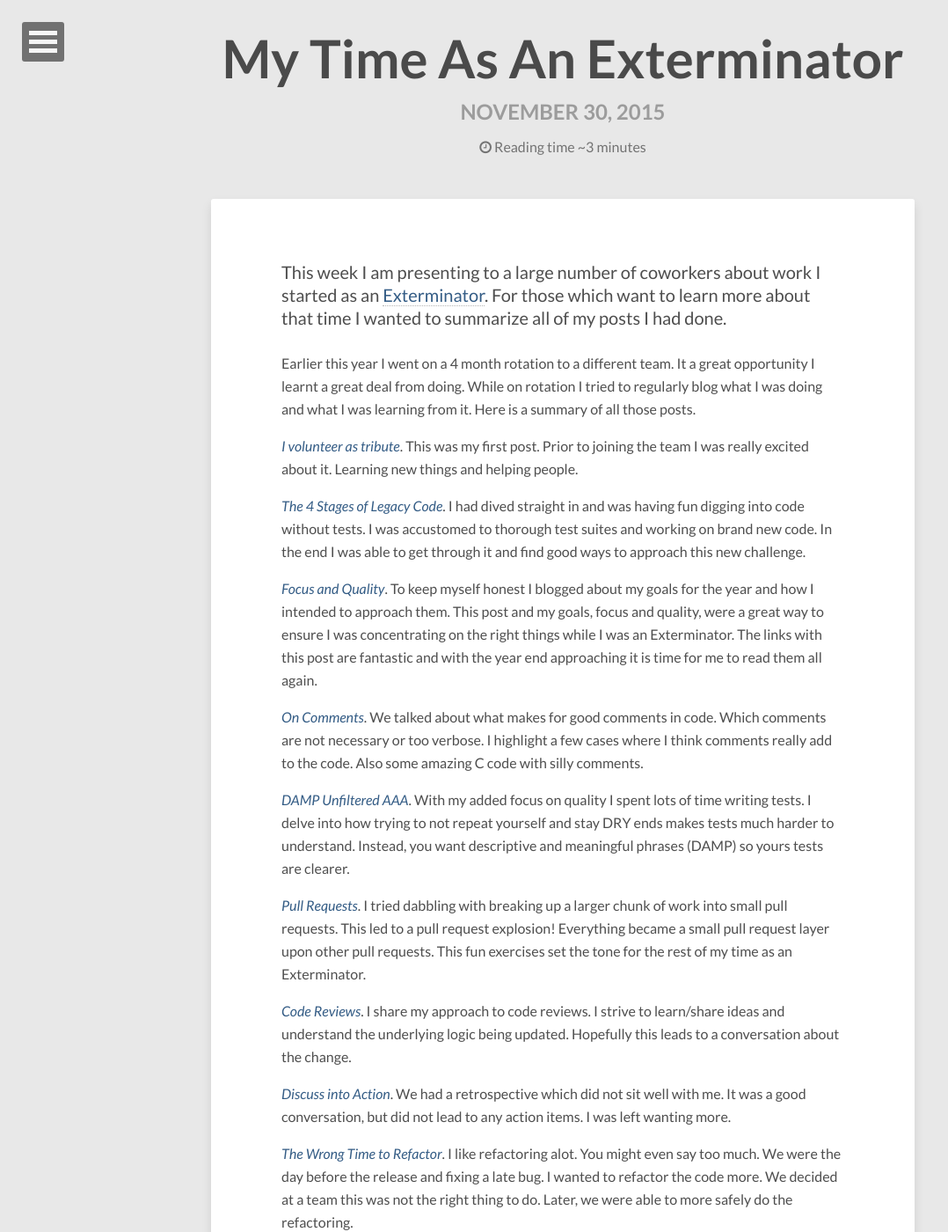
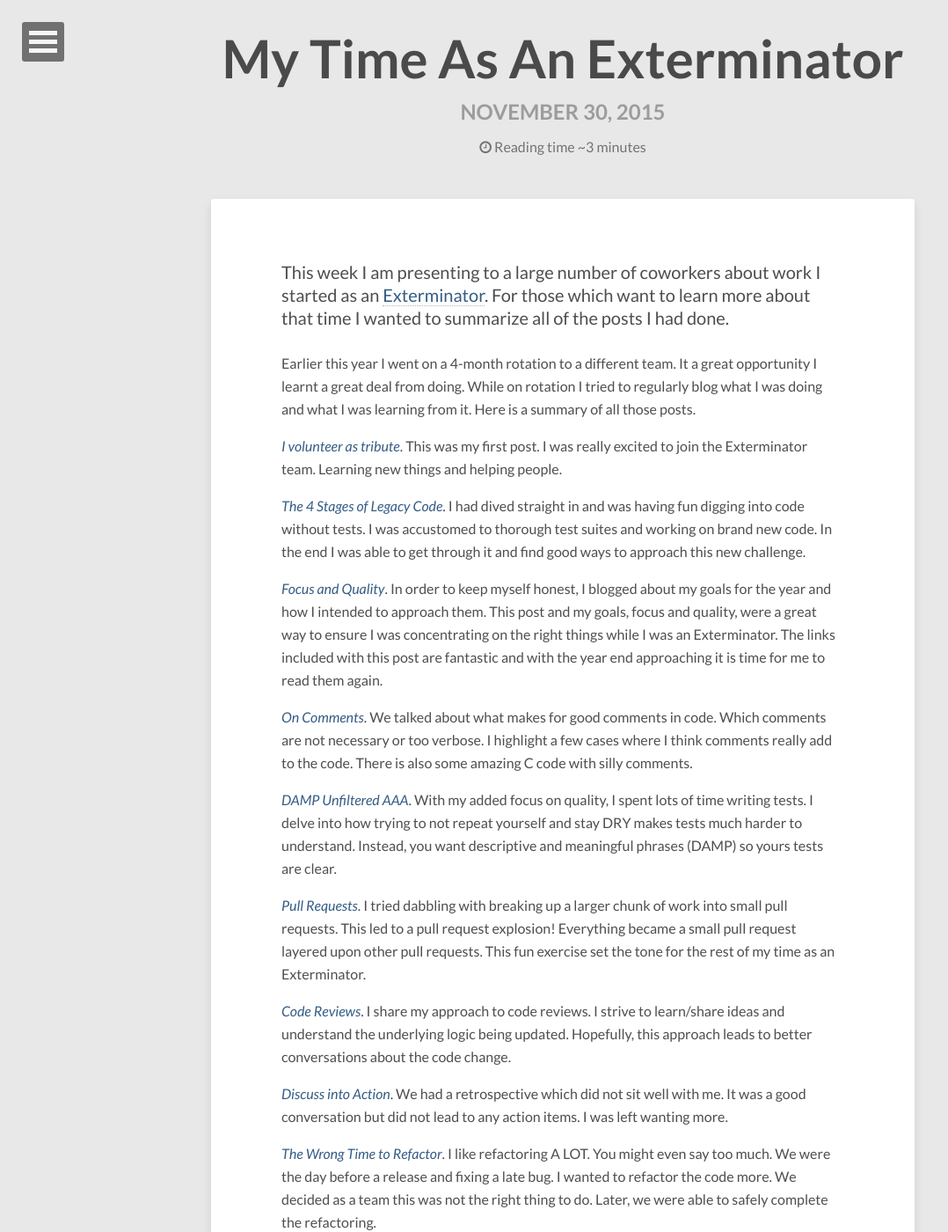
Before and after one commit to smaclell/smaclell.github.io, a Jekyll site: the page built from _posts/2015-11-30-exterminator.md, in a window 1280 px wide and 1400 px high. Shown: the whole window at 88% size, without its empty margins (0-1078 px from the left). Built offline with Jekyll 4.4.1, drawn with Linux system fonts in a browser that asks for light colours; nearby versions of some CDN libraries; comment, search, counter and statistics services are not loaded; some of the changed text lies outside the part shown.

Commit message:
Proofing

```diff
--- a/_posts/2015-11-30-exterminator.md
+++ b/_posts/2015-11-30-exterminator.md
@@ -8,15 +8,15 @@ tags: exterminator
 
 This week I am presenting to a large number of coworkers about work I started
 as an [Exterminator](#). For those which want to learn more about that time I
-wanted to summarize all of my posts I had done.
+wanted to summarize all of the posts I had done.
 
-Earlier this year I went on a 4 month rotation to a different team. It a great
+Earlier this year I went on a 4-month rotation to a different team. It a great
 opportunity I learnt a great deal from doing. While on rotation I tried to
 regularly blog what I was doing and what I was learning from it. Here is a
 summary of all those posts.
 
 *[I volunteer as tribute](/posts/i-volunteer-as-tribute/)*. This was my first
-post. Prior to joining the team I was really excited about it. Learning new
+post. I was really excited to join the Exterminator team. Learning new
 things and helping people.
 
 *[The 4 Stages of Legacy Code](/posts/exterminators-1-the-4-stages-of-legacy-code/)*.
@@ -25,54 +25,55 @@ I was accustomed to thorough test suites and working on brand new code. In the
 end I was able to get through it and find good ways to approach this new
 challenge.
 
-*[Focus and Quality](/posts/exterminators-2-focus-and-quality/)*. To keep myself honest I
+*[Focus and Quality](/posts/exterminators-2-focus-and-quality/)*. In order to keep myself honest, I
 blogged about my goals for the year and how I intended to approach them.
 This post and my goals, focus and quality, were a great way to ensure I was
-concentrating on the right things while I was an Exterminator. The links with
+concentrating on the right things while I was an Exterminator. The links included with
 this post are fantastic and with the year end approaching it is time for me
-to read them all again.
+to read them again.
 
 *[On Comments](/posts/exterminator-3-on-comments/)*. We talked about what makes
 for good comments in code. Which comments are not necessary or too verbose. I
-highlight a few cases where I think comments really add to the code. Also some
+highlight a few cases where I think comments really add to the code. There is also some
 amazing C code with silly comments.
 
 *[DAMP Unfiltered AAA](/posts/exterminator-4-damp-unfiltered-aaa-tests/)*. With
-my added focus on quality I spent lots of time writing tests. I delve into how
-trying to not repeat yourself and stay DRY ends makes tests much harder to
+my added focus on quality, I spent lots of time writing tests. I delve into how
+trying to not repeat yourself and stay DRY makes tests much harder to
 understand. Instead, you want descriptive and meaningful phrases (DAMP) so
-yours tests are clearer.
+yours tests are clear.
 
 *[Pull Requests](/posts/exterminator-5-pull-request-explosion/)*. I tried
 dabbling with breaking up a larger chunk of work into small pull requests.
 This led to a pull request explosion! Everything became a small pull request
-layer upon other pull requests. This fun exercises set the tone for the rest of
+layered upon other pull requests. This fun exercise set the tone for the rest of
 my time as an Exterminator.
 
 *[Code Reviews](/posts/exterminator-6-code-reviews/)*. I share my approach to
 code reviews. I strive to learn/share ideas and understand the underlying logic
-being updated. Hopefully this leads to a conversation about the change.
+being updated. Hopefully, this approach leads to better conversations about the
+code change.
 
 *[Discuss into Action](/posts/exterminators-7-action-retros/)*. We had a
-retrospective which did not sit well with me. It was a good conversation, but
+retrospective which did not sit well with me. It was a good conversation but
 did not lead to any action items. I was left wanting more.
 
 *[The Wrong Time to Refactor](/posts/exterminator-9-wrong-time-to-refactor/)*.
-I like refactoring alot. You might even say too much. We were the day before
-the release and fixing a late bug. I wanted to refactor the code more. We
-decided at a team this was not the right thing to do. Later, we were able to
-more safely do the refactoring.
+I like refactoring A LOT. You might even say too much. We were the day before
+a release and fixing a late bug. I wanted to refactor the code more. We
+decided as a team this was not the right thing to do. Later, we were able to
+safely complete the refactoring.
 
 *[Caught By Conventions](/posts/exterminator-10-caught-by-conventions/)*. Oops.
 I learnt a lesson by swimming upstream. I was excited to try a new tool,
-[Specflow][specflow], and started by contributed code to another project. I
-missed them memo and all the conventions within the project.
+[Specflow][specflow], and started by contributing code to another project. I
+missed the memo and broke all the conventions within their project. It was very
+frustrating and then I realized I had done this to myself. I was able to learn
+from my bad pull request and teach others the lessons I encountered.
 
 *[My Nemesis, Email](/posts/exterminator-11-my-nemesis-email/)*. I was
 very distracted this week. I go over some techniques for reducing your
-interruptions, particularly from email. It was very frustrating and in
-then I realized I had done this to myself. I was able to learn from my bad
-pull request and help teach others the lessons I encountered.
+interruptions, particularly from email.
 
 *[Finding the Bottleneck](/posts/exterminator-12-finding-the-bottleneck/)*.
 This is a basic introduction to some of the performance testing tools in
```
